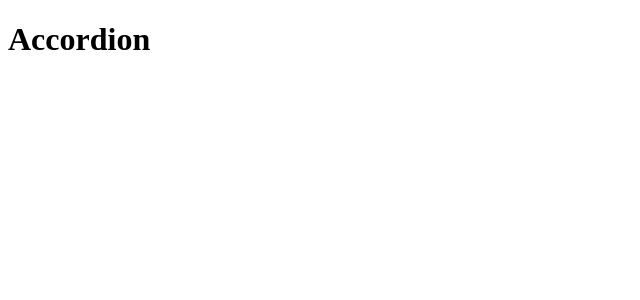
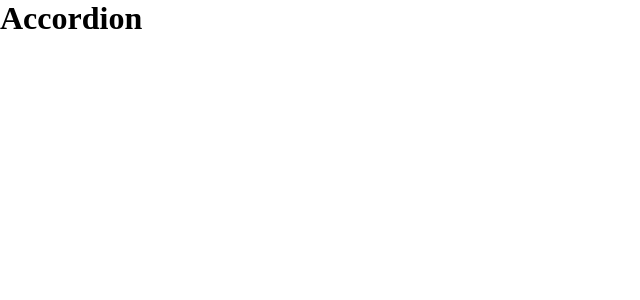
Before and after one commit to omr-dev/accordion, a React (Vite) app: page / in a window 1280 px wide. Shown: the top 300 px of the page, without its empty margins (0-640 px from the left). Built offline with nearby package versions, Linux system fonts and the light colour scheme.

Commit message:
reset and colors added

```diff
--- a/src/index.css
+++ b/src/index.css
@@ -0,0 +1,21 @@
+/*RESET*/
+:root{
+    font-size: 62.5%;
+}
+*{
+    margin: 0;
+    padding: 0;
+    box-sizing: border-box;
+}
+body{
+    font-size: 1.6rem;
+}
+/*COLORS*/
+:root{
+    --clr-purple:#4B145B;
+    --clr-gray:#102a42;
+    --clr-white:#fff;
+    --clr-grey-special:#eae6eb
+
+
+}
```
